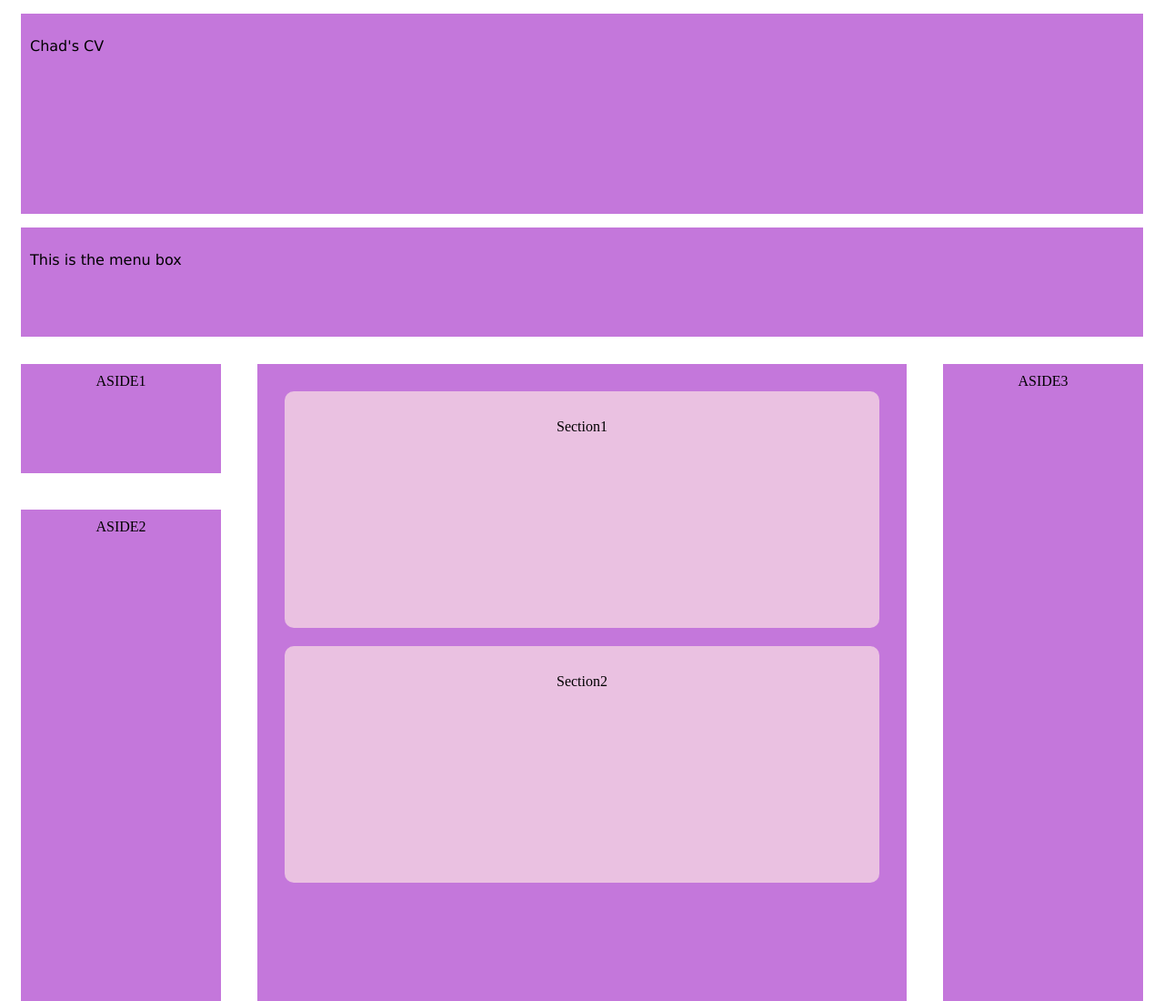
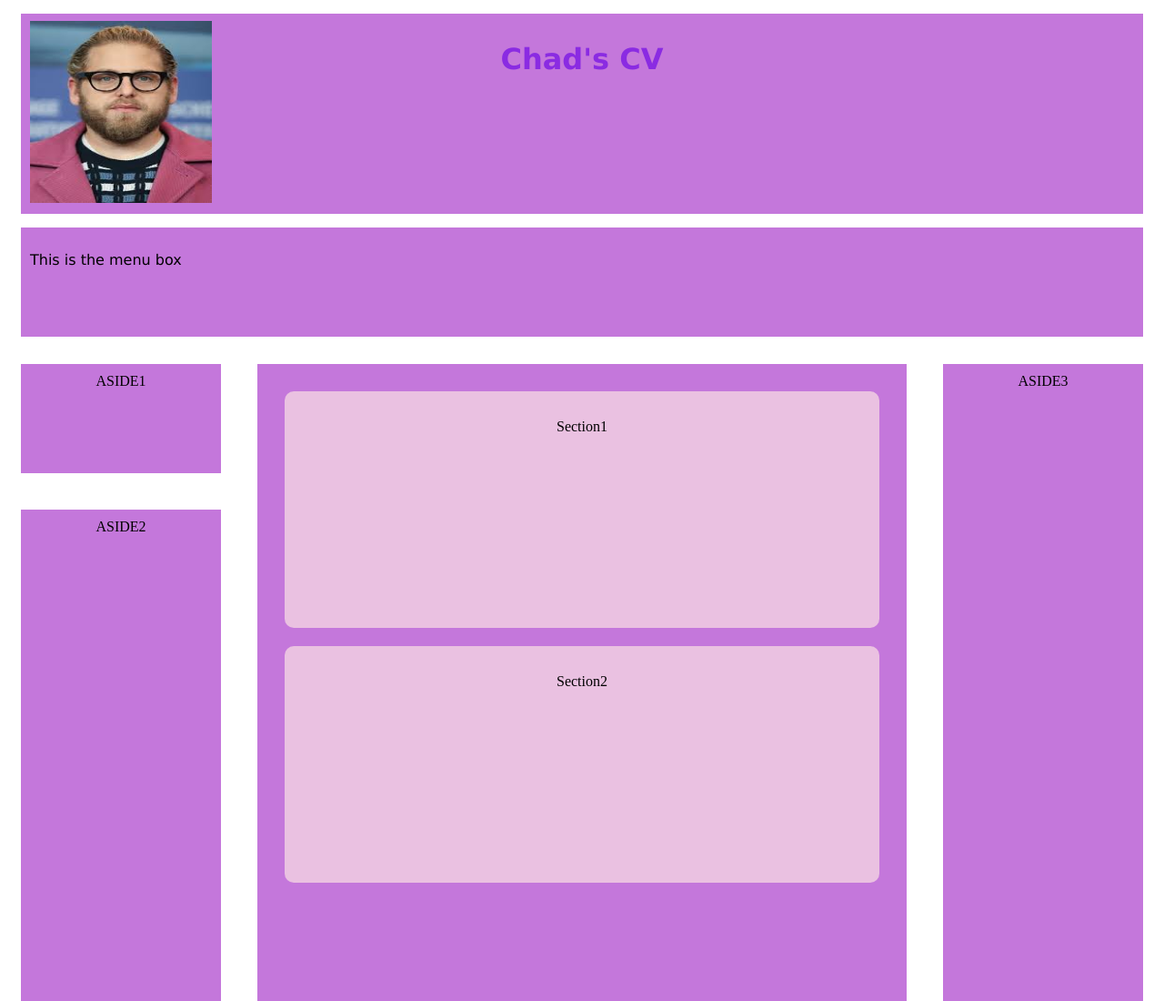
Before and after one commit to goopyGoop1/CS3990_Labs_Practice_Chad, a website: page index.html in a window 1280 px wide. Shown: the top 1100 px of the page at 91% size. Drawn offline with Linux system fonts and the light colour scheme.

Commit message:
Photo added & aligned

```diff
--- a/Styles/styles.css
+++ b/Styles/styles.css
@@ -2,17 +2,29 @@ body{
     background-color: white;
 }
 
+img{
+    width: 200px;
+    height: 200px;
+    position: relative;
+    text-align: right;
+    top: -83px;
+}
+
+p.center{
+    text-align: center;
+}
+
+h1{
+    color: blueviolet;
+    text-align: center;
+}
 #header_box{
     background-color: rgb(196, 119, 219);
     width: calc(100vw -30px);
     height: 200px;
     padding: 10px;
     margin: 15px;
-    border: 10px;
     font-family: Verdana, Tahoma, sans-serif;
-    position: static;
-
-
 }
 
 #menu_box{
--- a/index.html
+++ b/index.html
@@ -22,8 +22,10 @@
   </head>
   <body>
     <div id="header_box">
-      <title></title>
-      <p>Chad's CV</p>
+      <h1>Chad's CV</h1>
+
+      <img src="Images/webpage_imgae1.jpg" alt="Image of Chad">
+
     </div>
 
     <div id="menu_box">
```
